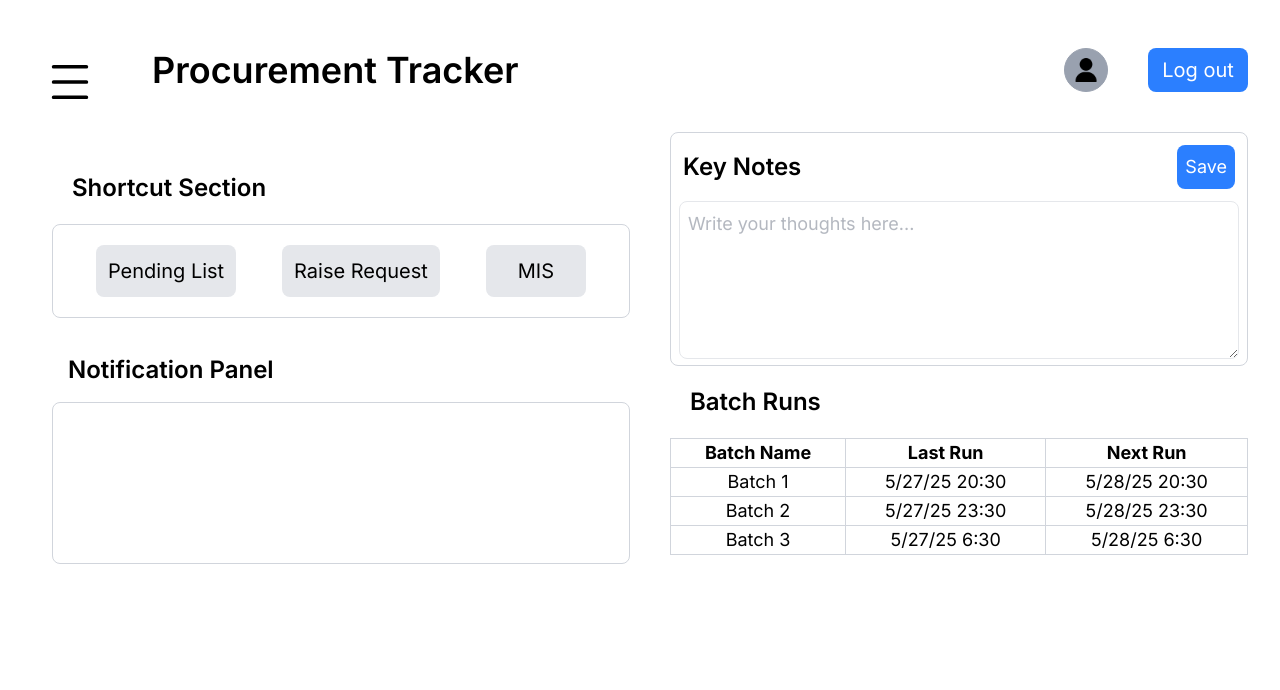
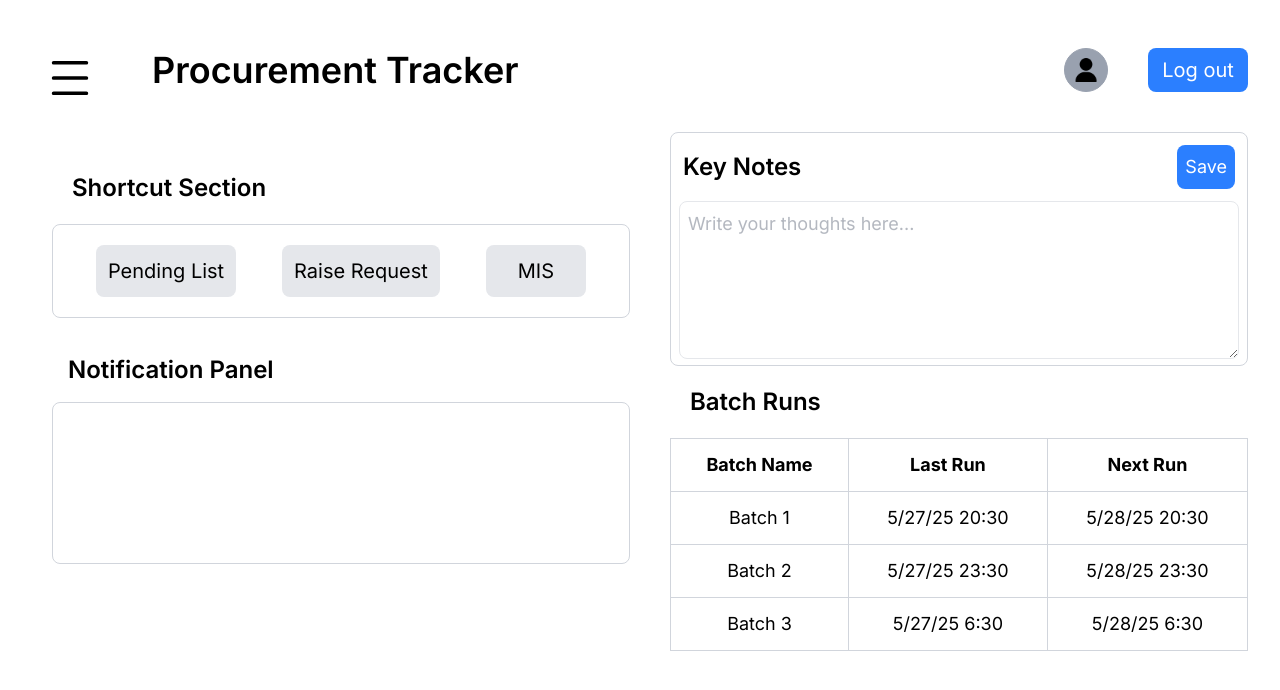
Before and after one commit to arya23923/procurement-tracker-system, a React (Vite) app: page / in a window 1280 px wide. Shown: the top 690 px of the page. Built offline with nearby package versions, Linux system fonts and the light colour scheme.

Commit message:
modified header and sidebar icons padding

```diff
--- a/src/components/Batch.tsx
+++ b/src/components/Batch.tsx
@@ -18,17 +18,17 @@ const Batch : FC = () => {
             <table className="text-sm font-normal p-5 border rounded-lg border-gray-300 w-full md:text-lg">
                <thead className="font-normal p-5">
                     <tr>
-                        <th className="border border-gray-300">Batch Name</th>
-                        <th className="border border-gray-300">Last Run</th>
-                        <th className="border border-gray-300">Next Run</th>
+                        <th className="border border-gray-300 p-3">Batch Name</th>
+                        <th className="border border-gray-300 p-3">Last Run</th>
+                        <th className="border border-gray-300 p-3">Next Run</th>
                     </tr>
                </thead>
                 <tbody className="p-5">
                     {data.map((row, index) => (
                         <tr key={index} className="p-5">
-                            <td className="border border-gray-300">{row.name}</td>
-                            <td className="border border-gray-300">{row.lastrun}</td>
-                            <td className="border border-gray-300">{row.nextrun}</td>
+                            <td className="border border-gray-300 p-3">{row.name}</td>
+                            <td className="border border-gray-300 p-3">{row.lastrun}</td>
+                            <td className="border border-gray-300 p-3">{row.nextrun}</td>
                         </tr>
                     ))}
                 </tbody>
--- a/src/components/Header.tsx
+++ b/src/components/Header.tsx
@@ -7,7 +7,7 @@ const Header: FC = () => {
   const closeModal = () => setModal(false);
 
   return (
-    <header className='flex justify-between items-center w-full pt-4 md:pb-10'>
+    <header className='flex justify-between items-center w-full pt-0 md:pt-4 md:pb-10'>
       <div className='text-xl md:text-4xl pr-2 font-semibold p-0 md:pl-30 md:mt-5 md:p-0 md:w-50 whitespace-nowrap'>Procurement Tracker</div>
       <div className='flex justify-between gap-x-2 md:gap-x-10'>
           <button onClick={() => setModal(!isModal)} className='bg-gray-400 md:w-11 md:h-11 w-8 h-8 border rounded-full border-gray-400 m-5 flex justify-center items-center'>
--- a/src/components/Sidebar.tsx
+++ b/src/components/Sidebar.tsx
@@ -44,7 +44,7 @@ const Sidebar: FC = () => {
         md:fixed md:left-10
       `}
     >
-      <button className="w-10 pr-3 pt-5 md:w-20 md:pr-5 md:pb-8" onClick={() => setExpanded(!expanded)}>
+      <button className="w-10 pr-3 pt-0 md:pt-4 md:w-20 md:pr-5 md:pb-8" onClick={() => setExpanded(!expanded)}>
         <img src={sidebar} alt="sidebar" />
       </button>
 
```
